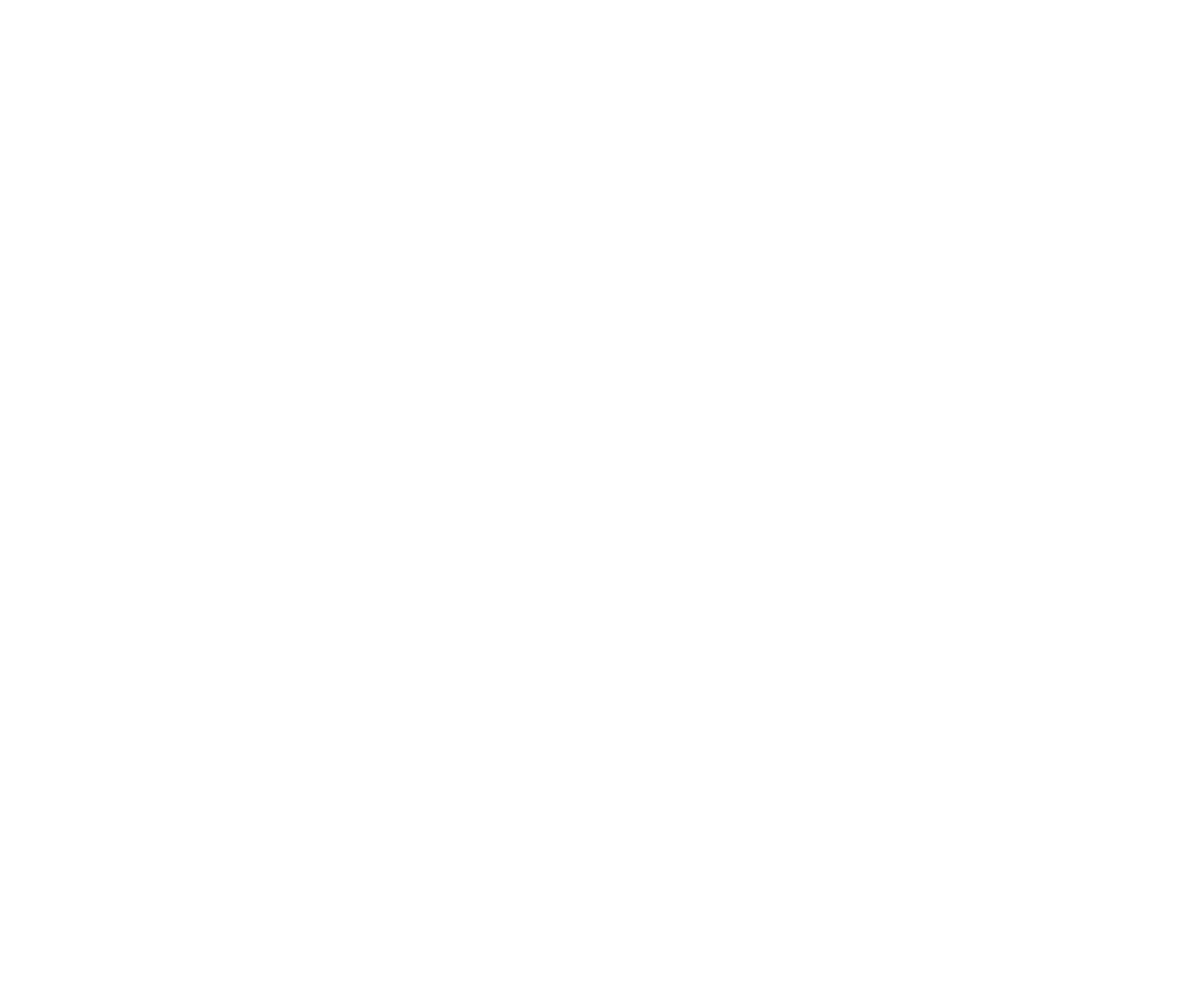
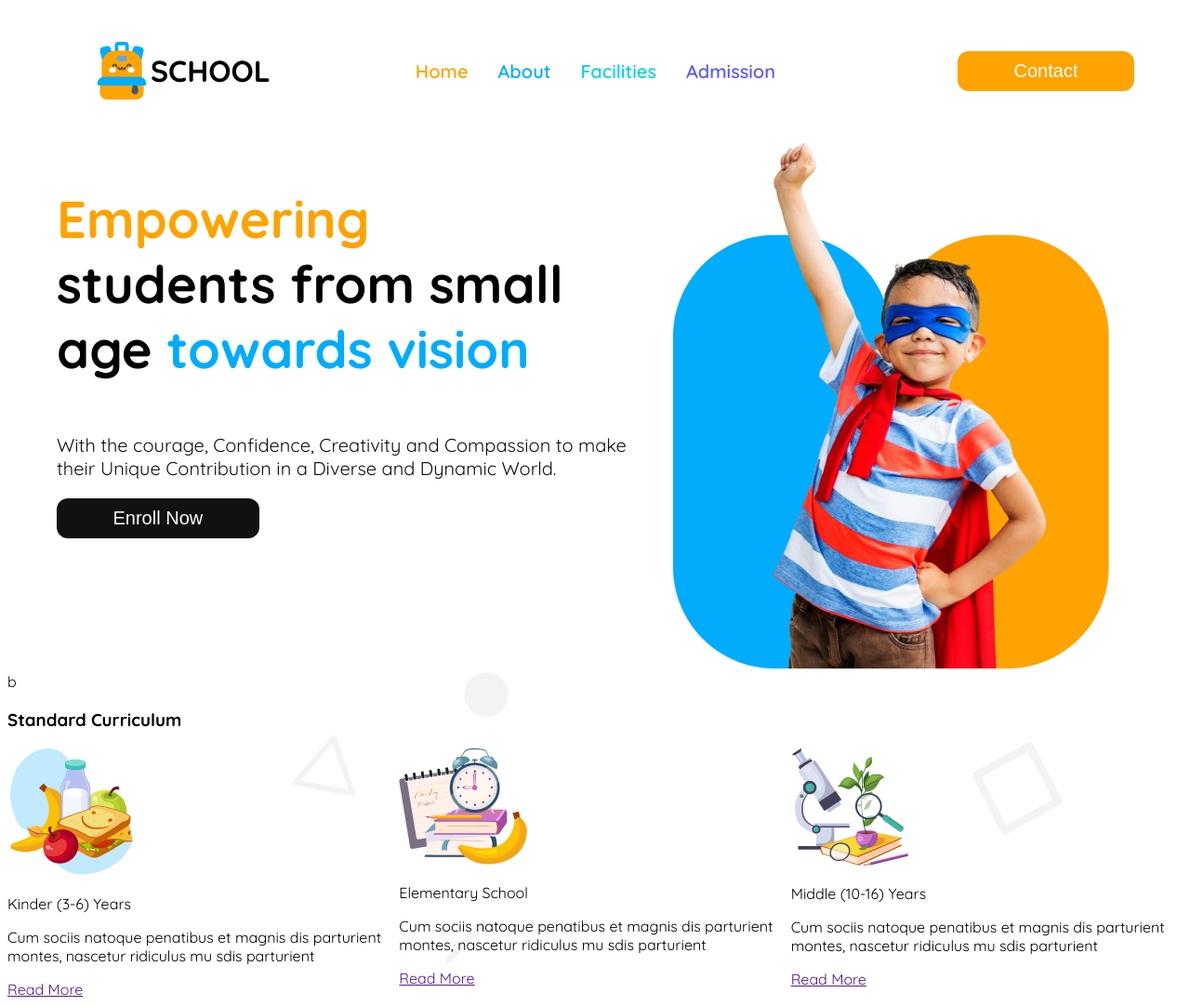
Before and after one commit to MahediHasan03/B11-A-2-with-PH, a plain HTML site: page index.html in a window 1280 px wide. Shown: the whole page at 93% size. Before the commit the page ends 800 px from the top, so only its background shows below. Drawn offline with Linux system fonts and the light colour scheme.

Commit message:
first commit

```diff
--- a/index.html
+++ b/index.html
@@ -1,11 +1,102 @@
 <!DOCTYPE html>
 <html lang="en">
+
 <head>
     <meta charset="UTF-8">
     <meta name="viewport" content="width=device-width, initial-scale=1.0">
-    <title>Document</title>
+    <title>Assignment 2 with PH </title>
+    <link rel="preconnect" href="https://fonts.googleapis.com">
+    <link rel="preconnect" href="https://fonts.gstatic.com" crossorigin>
+    <link href="https://fonts.googleapis.com/css2?family=Quicksand:wght@300..700&display=swap" rel="stylesheet">
+    <link rel="stylesheet" href="styles/style.css">
 </head>
-<body>
+
+<body class="quicksand-normal">
+    <header>
+        <nav class="nav">
+            <ul class="nav-logo">
+                <img style="height: 62px;width: 62;" src="assets/logo.png" alt="">
+                <p style="font-size: 2rem;font-weight: 700;">SCHOOL</p>
+            </ul>
+            <div class="nav-div">
+                <a href=""><span style="color: #FEA301;">Home</span></a>
+                <a href=""><span style="color: #01ACFD;">About</span></a>
+                <a href=""><span style="color: #05D4DF;">Facilities</span></a>
+                <a href=""><span style="color: #5D58EF;">Admission</span></a>
+            </div>
+            <ul>
+                <button class="btn-primary" style="background-color: #FEA301;">Contact</button>
+            </ul>
+        </nav>
+
+        <nav class="nav-2 hide">
+
+            <div><img style="height: 46px; width: 46px;" src="assets/logo.png" alt=""></div>
+
+            <div><img src="assets/burger-bar.png" alt=""></div>
+
+        </nav>
+
+
+
+            <div class="banner">
+                <div>
+                    <p class="banner-title">
+                        <span style="color: #FEA301;">Empowering</span> <br>
+                        students from small <br> age <span style="color: #01ACFD;">towards vision</span>
+                    </p>
+                    <p class="banner-description">
+                        With the courage, Confidence, Creativity and Compassion to make <br> their Unique Contribution in a
+                        Diverse and Dynamic World.
+                    </p>
+                    <button class="btn-primary" style="background-color: #111111;">
+                        Enroll Now
+                    </button>
+                </div>
+                <div class="banner-img">
+                    <img src="assets/hero-kids.png" alt="">
+                </div>
+            </div>
+
+    </header>
+    <main>
+        <section class="curriculum" style="background-image: url(assets/bg.png);">
+            b
+            <h3 class="curriculum-title">
+                Standard Curriculum
+            </h3>
+            <div class="card-container">
+                <div class="card">
+                    <img src="assets/kinder.png" alt="">
+                    <p>Kinder (3-6) Years</p>
+                    <p>Cum sociis natoque penatibus et magnis
+                        dis parturient montes, nascetur ridiculus
+                        mu sdis parturient</p>
+                    <a href="">Read More</a>
+                </div>
+                <div class="card">
+                    <img src="assets/elementary.png" alt="">
+                    <p>Elementary School</p>
+                    <p>Cum sociis natoque penatibus et magnis
+                        dis parturient montes, nascetur ridiculus
+                        mu sdis parturient</p>
+                    <a href="">Read More</a>
+                </div>
+                <div class="card">
+                    <img src="assets/middle.png" alt="">
+                    <p>Middle (10-16) Years</p>
+                    <p>Cum sociis natoque penatibus et magnis
+                        dis parturient montes, nascetur ridiculus
+                        mu sdis parturient</p>
+                    <a href="">Read More</a>
+                </div>
+            </div>
+        </section>
+    </main>
+    <footer>
+
+    </footer>
 
 </body>
+
 </html>
--- /dev/null
+++ b/styles/style.css
@@ -0,0 +1,118 @@
+
+
+.quicksand-normal {
+  font-family: "Quicksand", serif;
+  font-optical-sizing: auto;
+  font-style: normal;
+}
+
+.nav{
+    display: flex;
+    justify-content: space-between;
+    width: 1160px;
+    margin: 0 auto;
+    align-items: center;
+}
+
+.nav-2{
+    display: flex;
+    justify-content: space-between;
+    margin-bottom: 28px;
+}
+
+.nav-2 img{
+    height: 30px;
+    width: 30px;
+}
+
+.nav-logo{
+    display: flex;
+    align-items: center;
+}
+
+
+.nav-div{
+    display: flex;
+    gap: 32px;
+    font-size: 1.25rem;
+    font-weight: 600;
+    justify-content: center;
+    align-items: center;
+}
+
+.nav-div > a{
+    text-decoration: none;
+}
+
+.btn-primary{
+    font-size: 1.25rem;
+    font-weight: 500;
+    padding: 10px 60.5px;
+    color:white;
+    border-radius: 12px;
+    border-style: none;
+
+}
+
+.banner{
+    display: flex;
+    width: 1158px;
+    margin: 0 auto;
+    /* justify-content: space-around; */
+}
+
+.banner img{
+    margin-left: 50px;
+}
+
+.banner-title{
+    font-size: 3.5rem;
+    font-weight: 700;
+    border-bottom: 0;
+}
+
+.banner-description{
+    font-size: 1.25rem;
+    color: #111111;
+    border-top: 0;
+}
+
+.hide{
+    display: none;
+}
+
+.curriculum{
+
+}
+
+.card-container{
+    display: flex;
+
+}
+
+/* Responsive media query */
+
+@media screen and (max-width: 576px) {
+    .banner{
+        width: 100%;
+        flex-direction: column-reverse;
+        justify-content: center;
+        align-items: center;
+        text-align: center;
+
+    }
+
+    .banner-img{
+        border-left: 20px;
+    }
+    .nav{
+        display: none;
+    }
+
+    .nav-2{
+        display:contents;
+        display: flex;
+        width: 100%;
+        justify-content: space-between;
+    }
+}
```
Also changed, not shown: assets/bg.png (added), assets/burger-bar.png (added), assets/dribble.png (added), assets/elementary.png (added), assets/fb.png (added), assets/google+.png (added), assets/hero-kids.png (added), assets/kinder.png (added), assets/logo.png (added), assets/middle.png (added), assets/story-1.png (added), assets/story-2.png (added), assets/story-3.png (added), assets/story-4.png (added), 2 more files.
